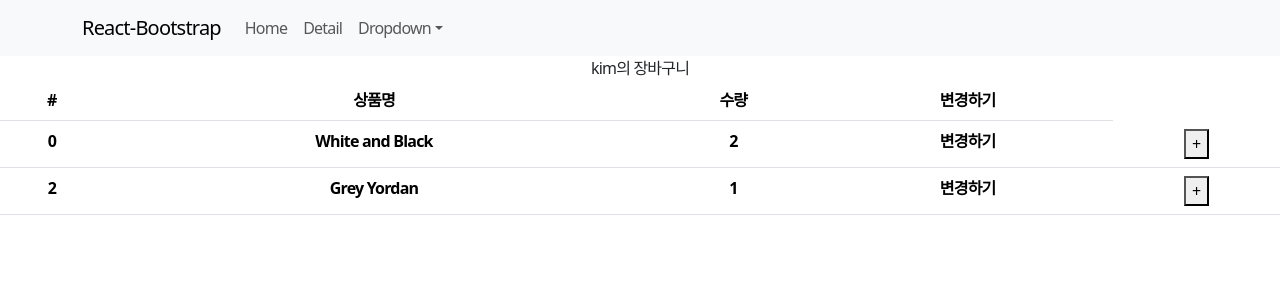
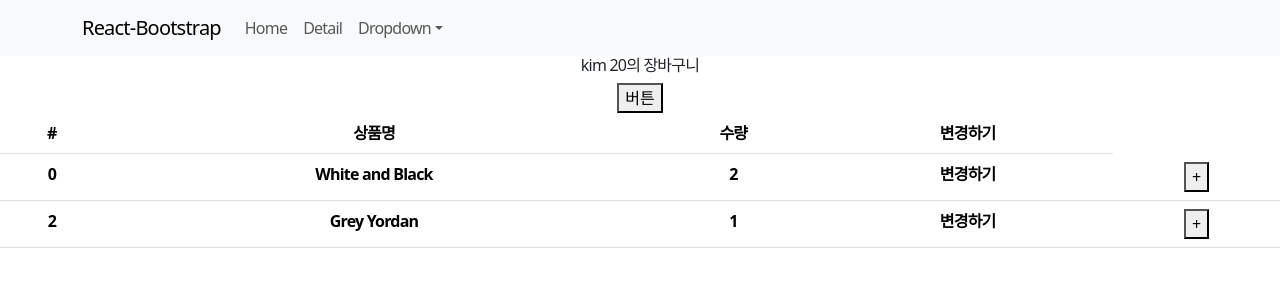
Before and after one commit to aabyess/ReactShop, a React (Vite) app: page /cart in a window 1280 px wide. Shown: the top 300 px of the page. Built offline with nearby package versions, Linux system fonts and the light colour scheme.

Commit message:
0425
Redux 4 : state가 object/array일 경우 변경하는 법(payload)

```diff
--- a/src/routes/Cart.jsx
+++ b/src/routes/Cart.jsx
@@ -1,6 +1,6 @@
 import { Table } from 'react-bootstrap';
 import { useDispatch, useSelector } from 'react-redux';
-import { changeName } from '../store';
+import { changeName,increase } from '../store/userSlice';
 
 function Cart() {
 
@@ -10,7 +10,12 @@
 
     return (
         <div>
-            {state.user}의 장바구니
+            <h6>{state.user.name} {state.user.age}의 장바구니</h6>
+            <button onClick={()=>{
+                dispatch(increase(100))
+            }} >버튼</button>
+
+
             <Table>
                 <thead>
                     <tr>
--- a/src/store.js
+++ b/src/store.js
@@ -1,17 +1,8 @@
 import { configureStore, createSlice } from '@reduxjs/toolkit'
+import user from './store/userSlice'
 
-// useState랑 같은 역할임
-let user = createSlice({
-  name : 'user',
-  initialState : 'kim',
-  reducers : {
-    changeName(state){
-      return 'john' + state
-    }
-  }
-})
 
-export let { changeName } =  user.actions
+export let { changeName,increase } =  user.actions
 
 let stork = createSlice({
   name : 'stork',
@@ -23,7 +14,12 @@
   initialState : [
     {id : 0, name : 'White and Black', count : 2},
     {id : 2, name : 'Grey Yordan', count : 1}
-  ]
+  ],
+  reducers : {
+    addCount(state, action){
+      state[action.payload].count++
+    }
+  }
 })
 
 export default configureStore({
--- /dev/null
+++ b/src/store/userSlice.js
@@ -0,0 +1,19 @@
+import { createSlice } from '@reduxjs/toolkit';
+
+// useState랑 같은 역할임
+let user = createSlice({
+    name: 'user',
+    initialState: { name: 'kim', age: 20 },
+    reducers: {
+        changeName(state) {
+            state.name = 'park'
+        },
+        increase(state, a) {
+            state.age += a.payload
+        },
+    }
+})
+
+export let { changeName, increase } = user.actions
+
+export default user;
```
